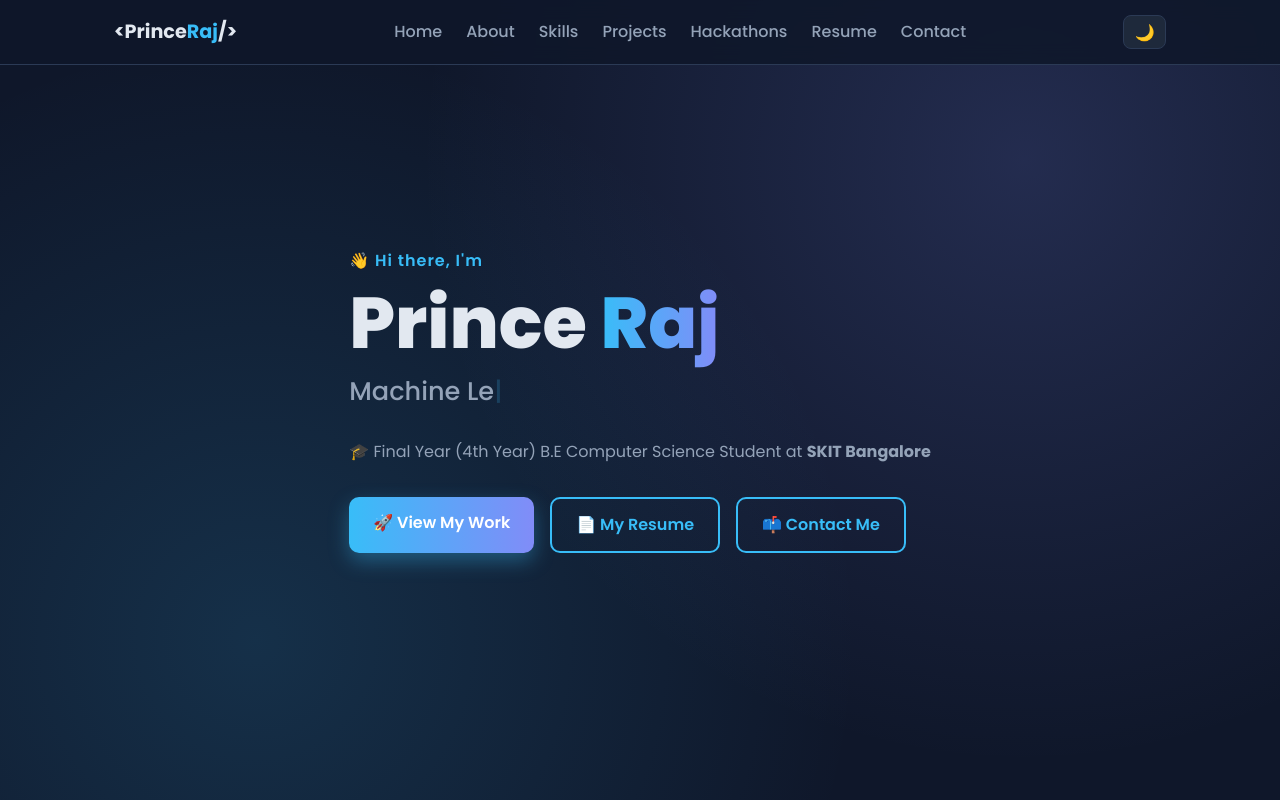
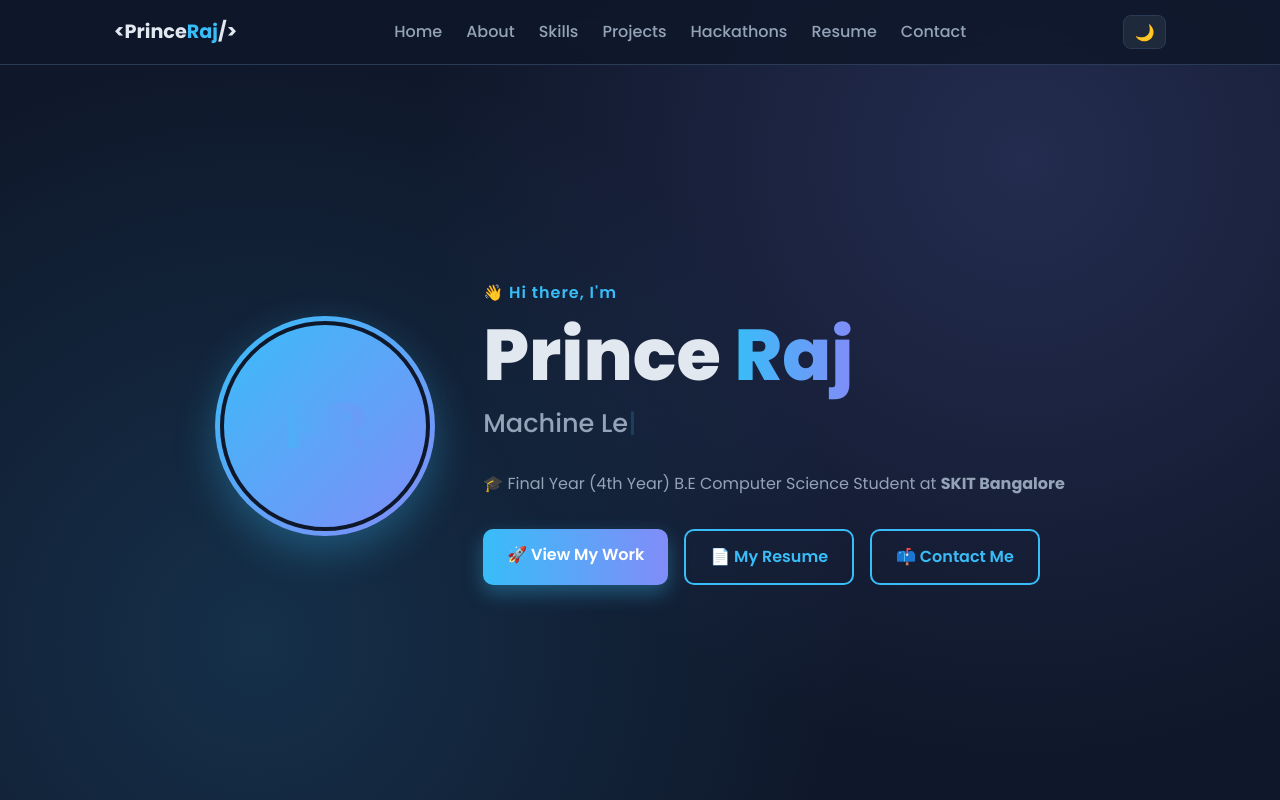
Before and after one commit to prince-raj01/portfolio, a plain HTML site: page index.html in a window 1280 px wide. Shown: the top 800 px of the page. Drawn offline with Linux system fonts and the light colour scheme.

Commit message:
Add profile photo section to hero with initials fallback

```diff
--- a/css/style.css
+++ b/css/style.css
@@ -102,6 +102,64 @@ body {
   background:
     radial-gradient(circle at 80% 20%, color-mix(in srgb, var(--accent-2) 18%, transparent), transparent 50%),
     radial-gradient(circle at 20% 80%, color-mix(in srgb, var(--accent) 15%, transparent), transparent 50%);
+}
+
+.hero-content {
+  display: flex;
+  align-items: center;
+  gap: 3rem;
+  flex-wrap: wrap;
+  padding-top: 64px;
+}
+
+.hero-text { flex: 1; min-width: 280px; }
+
+.hero-avatar {
+  width: 220px;
+  height: 220px;
+  border-radius: 50%;
+  padding: 5px;
+  background: linear-gradient(135deg, var(--accent), var(--accent-2));
+  box-shadow: 0 15px 40px color-mix(in srgb, var(--accent) 30%, transparent);
+  flex-shrink: 0;
+  animation: float 4s ease-in-out infinite;
+}
+
+.hero-avatar img {
+  width: 100%;
+  height: 100%;
+  border-radius: 50%;
+  object-fit: cover;
+  display: block;
+  border: 4px solid var(--bg);
+}
+
+.avatar-fallback {
+  width: 100%;
+  height: 100%;
+  border-radius: 50%;
+  background: var(--card);
+  border: 4px solid var(--bg);
+  display: flex;
+  align-items: center;
+  justify-content: center;
+  font-size: 4rem;
+  font-weight: 800;
+  background-image: linear-gradient(90deg, var(--accent), var(--accent-2));
+  -webkit-background-clip: text;
+  background-clip: text;
+  color: transparent;
+}
+
+@keyframes float {
+  0%, 100% { transform: translateY(0); }
+  50% { transform: translateY(-12px); }
+}
+
+@media (max-width: 768px) {
+  .hero-content { justify-content: center; text-align: center; gap: 2rem; }
+  .hero-cta { justify-content: center; }
+  .hero-avatar { width: 170px; height: 170px; }
 }
 
 .hero-hello { color: var(--accent); font-weight: 600; letter-spacing: 1px; }
--- a/index.html
+++ b/index.html
@@ -33,6 +33,11 @@
   <!-- Hero -->
   <header id="home" class="hero">
     <div class="container hero-content">
+      <div class="hero-avatar">
+        <img src="assets/profile.jpg" alt="Prince Raj" onerror="this.style.display='none'; this.nextElementSibling.style.display='flex';" />
+        <div class="avatar-fallback" style="display:none;">PR</div>
+      </div>
+      <div class="hero-text">
       <p class="hero-hello">👋 Hi there, I'm</p>
       <h1 class="hero-name">Prince <span class="accent">Raj</span></h1>
       <h2 class="hero-tagline"><span id="typed"></span><span class="cursor">|</span></h2>
@@ -41,6 +46,7 @@
         <a href="#projects" class="btn btn-primary">🚀 View My Work</a>
         <a href="resume.html" class="btn btn-outline">📄 My Resume</a>
         <a href="#contact" class="btn btn-outline">📫 Contact Me</a>
+      </div>
       </div>
     </div>
   </header>
```
Also changed, not shown: .gitlab-ci.yml.
